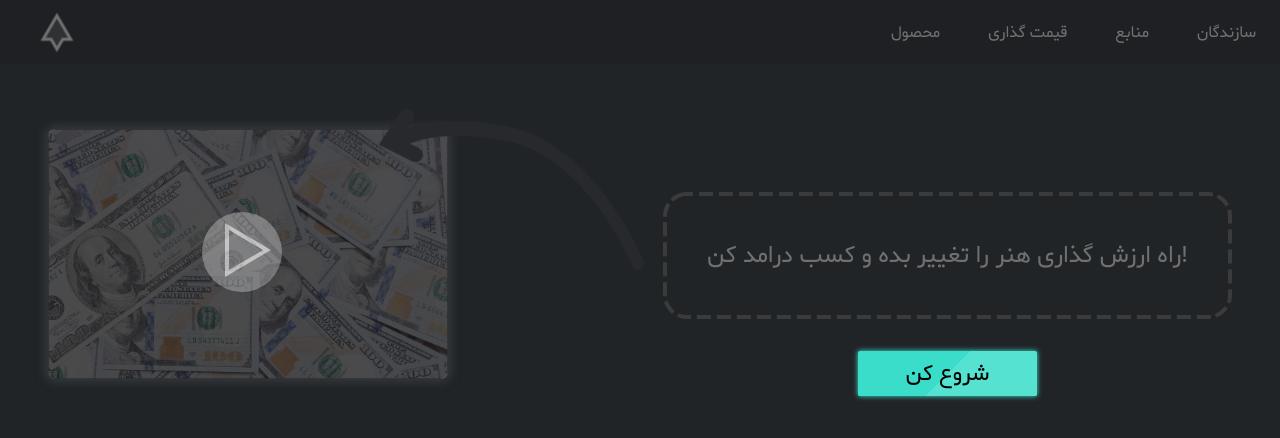
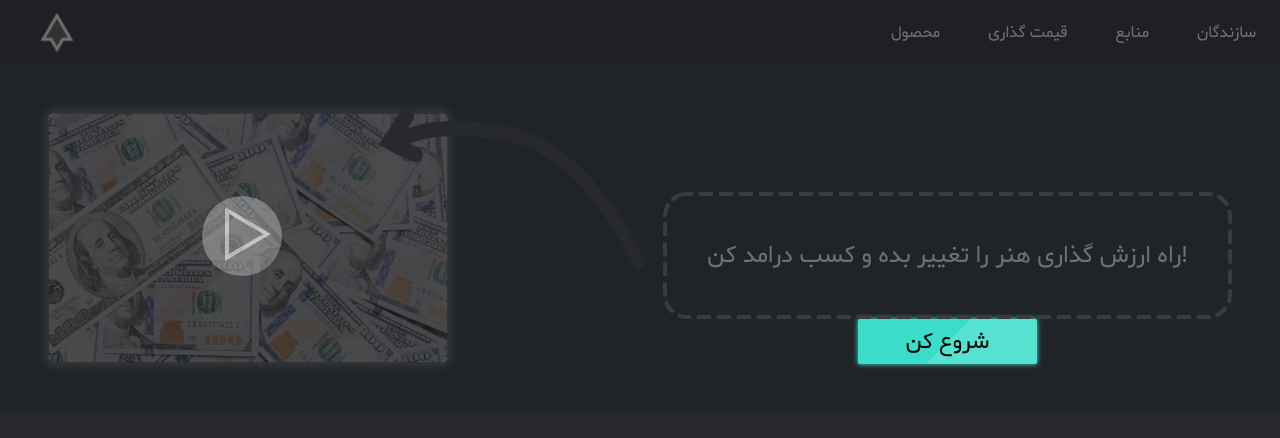
Before and after one commit to kolako54/patreon, a React (Create React App) app in the folder client/: page / in a window 1280 px wide. Shown: the top 438 px of the page. Built offline with nearby package versions, Linux system fonts and the light colour scheme.

Commit message:
feat(style): add custom board button class ✨

```diff
--- a/client/src/components/Button/Button.module.css
+++ b/client/src/components/Button/Button.module.css
@@ -2,7 +2,6 @@
   padding: 0.25rem 3rem;
   box-shadow: 0 0 0.3rem 0.01rem var(--secondary-main);
   border: none;
-  margin-top: 2rem;
   border-radius: 0.1rem;
   font-size: 1.4em;
   cursor: pointer;
--- a/client/src/pages/Landing/Landing.jsx
+++ b/client/src/pages/Landing/Landing.jsx
@@ -2,6 +2,7 @@ import React from 'react';
 import classes from './Landing.module.css';
 import dummyVideoPlaceholder from '../../assets/images/dummy/dummyVideoPlaceholder.png';
 import Button from '../../components/Button/Button';
+import SearchInput from '../../components/SearchInput/SearchInput';
 
 const Landing = () => {
   return (
@@ -16,7 +17,7 @@ const Landing = () => {
           <div className={classes.board}>
             <p>راه ارزش گذاری هنر را تغییر بده و کسب درامد کن!</p>
           </div>
-          <Button>شروع کن</Button>
+          <Button classname={classes['board_btn']}>شروع کن</Button>
         </div>
       </section>
       <section className={classes['middle-content']}></section>
```
